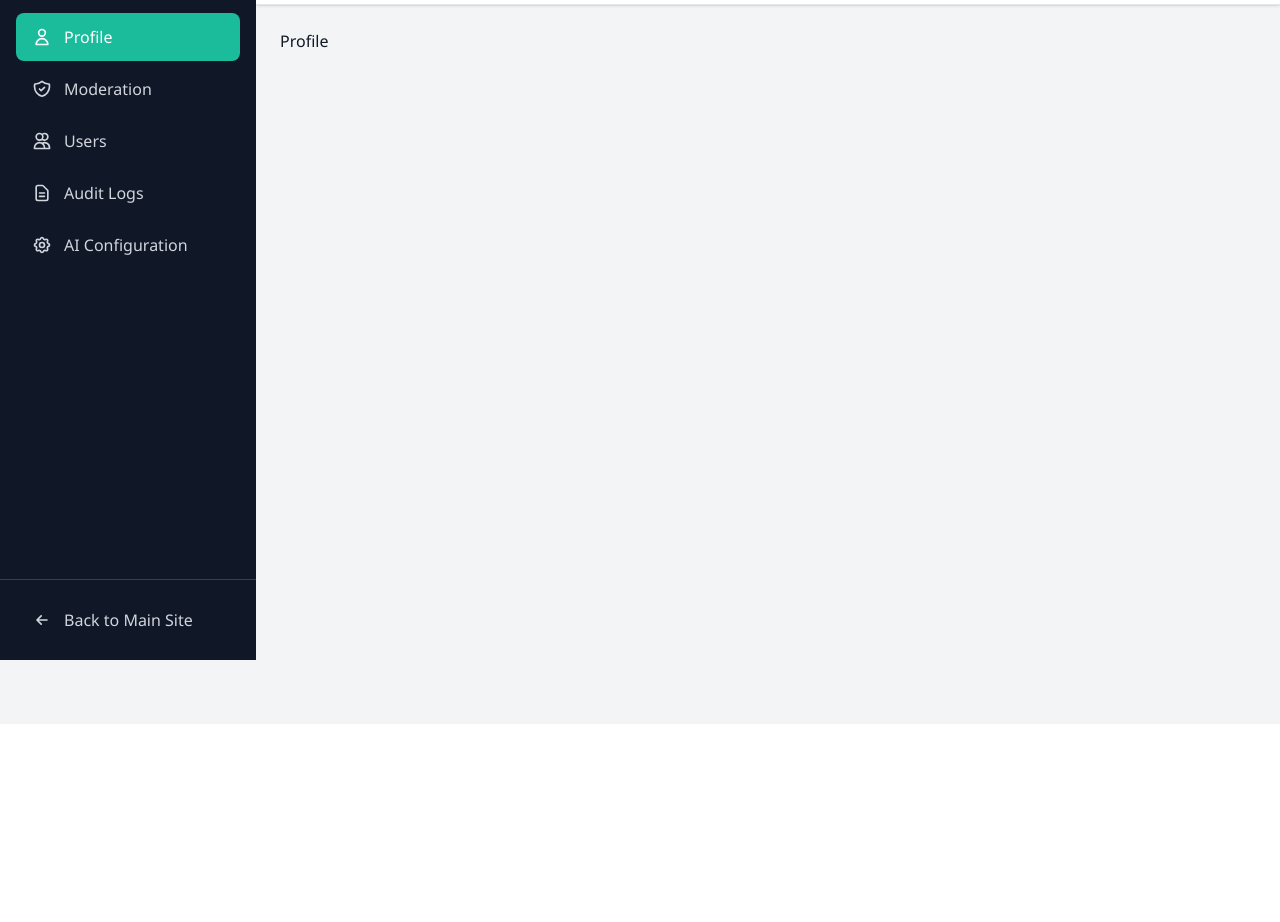
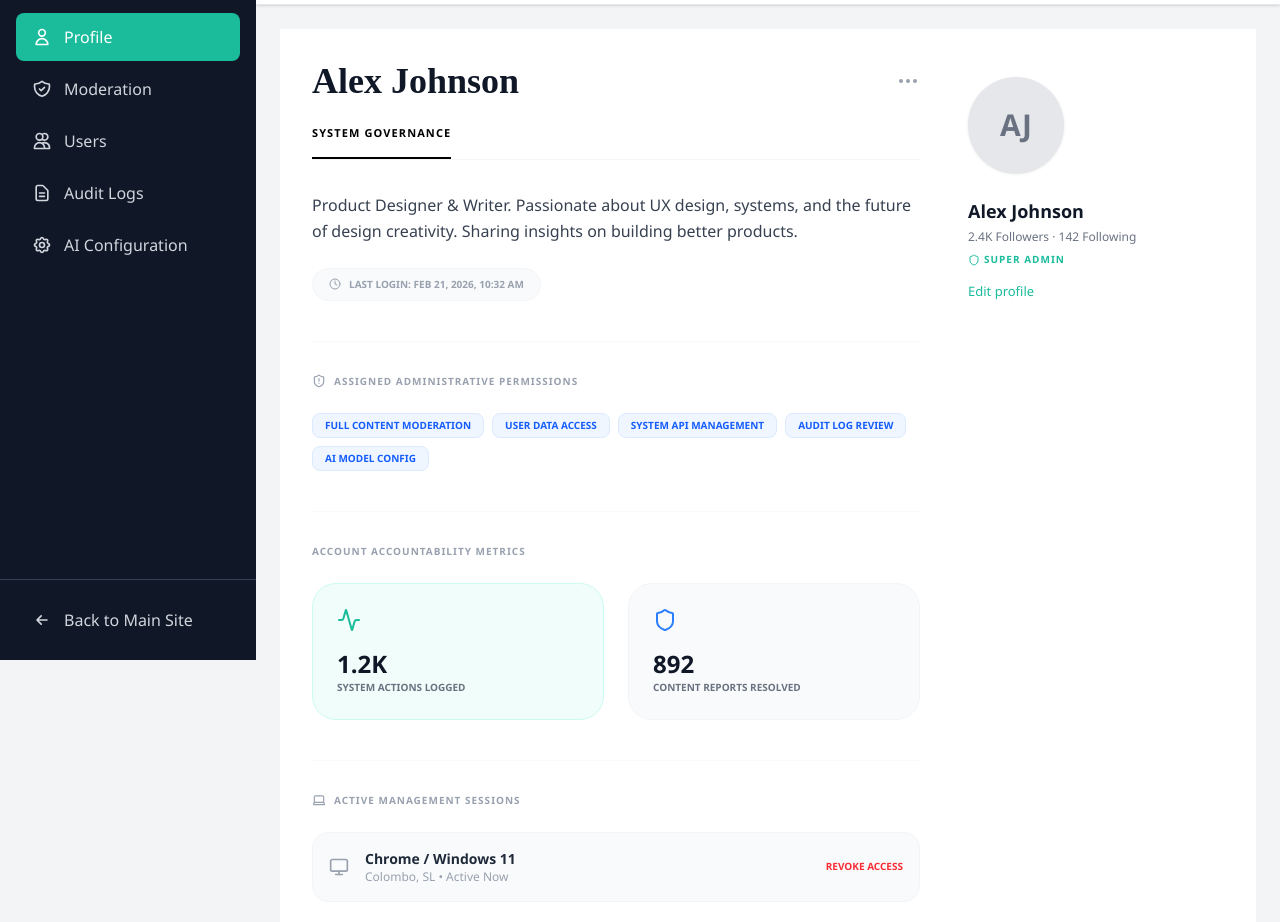
Before and after one commit to dulanprabashwara/software-project-, a Next.js app in the folder easy-blogger/: page /admin/profile in a window 1280 px wide. Shown: the part 140-1062 px from the top of the page. Before the commit the page ends 864 px from the top, so only its background shows below. Built offline with nearby package versions, Linux system fonts and the light colour scheme; no server answers.

Commit message:
feat: Profile page

```diff
--- a/easy-blogger/app/(main)/admin/profile/page.jsx
+++ b/easy-blogger/app/(main)/admin/profile/page.jsx
@@ -1,10 +1,105 @@
-// Admin Profile Page
+"use client";
+import Link from "next/link";
+import { MoreHorizontal, Shield, Activity, Clock, Laptop, ShieldAlert, Monitor } from "lucide-react";
 
-export default function AdminProfile() {
+export default function AdminProfilePage() {
+  const adminData = {
+    name: "Alex Johnson",
+    role: "Super Admin",
+    email: "alex.johnson@easyblogger.com",
+    lastLogin: "Feb 21, 2026, 10:32 AM",
+    bio: "Product Designer & Writer. Passionate about UX design, systems, and the future of design creativity. Sharing insights on building better products.",
+    stats: { actions: "1.2K", resolved: "892", followers: "2.4K", following: "142" },
+    permissions: ["Full Content Moderation", "User Data Access", "System API Management", "Audit Log Review", "AI Model Config"],
+    sessions: [
+      { device: "Chrome / Windows 11", location: "Colombo, SL", status: "Active Now" },
+    ]
+  };
+
   return (
-    <div>
-      <h1>Profile</h1>
-      {/* Admin Profile Content */}
+    <div className="flex gap-12 p-8 bg-white max-w-7xl mx-auto">
+      <div className="flex-1">
+        <div className="flex justify-between items-center mb-6">
+          <h1 className="text-4xl font-bold text-gray-900" style={{ fontFamily: "serif" }}>{adminData.name}</h1>
+          <button className="text-gray-400 hover:text-gray-600"><MoreHorizontal size={24} /></button>
+        </div>
+
+        <div className="flex gap-8 border-b border-gray-100 mb-8 text-sm font-medium">
+          <button className="text-black border-b-2 border-black pb-4 font-semibold uppercase tracking-widest text-[11px]">System Governance</button>
+        </div>
+
+        <div className="space-y-10">
+          <section>
+            <p className="text-[#374151] leading-relaxed text-base mb-6">
+              {adminData.bio}
+            </p>
+            <div className="flex gap-4">
+              <div className="flex items-center gap-2 text-[10px] font-bold text-gray-400 bg-gray-50 px-4 py-2 rounded-full border border-gray-100 uppercase">
+                <Clock size={12} /> Last Login: {adminData.lastLogin}
+              </div>
+            </div>
+          </section>
+
+          {/* CMS FEATURE: PERMISSION MAPPING (RBAC) */}
+          <section className="pt-8 border-t border-gray-50">
+            <h3 className="text-[10px] font-bold text-gray-400 uppercase tracking-widest mb-6 flex items-center gap-2">
+              <ShieldAlert size={14} /> Assigned Administrative Permissions
+            </h3>
+            <div className="flex flex-wrap gap-2">
+              {adminData.permissions.map((perm, i) => (
+                <span key={i} className="px-3 py-1 bg-blue-50 text-blue-600 border border-blue-100 text-[10px] font-bold rounded-lg uppercase">
+                  {perm}
+                </span>
+              ))}
+            </div>
+          </section>
+
+          <section className="pt-8 border-t border-gray-50">
+            <h3 className="text-[10px] font-bold text-gray-400 uppercase tracking-widest mb-6">Account Accountability Metrics</h3>
+            <div className="grid grid-cols-2 gap-6">
+              <div className="p-6 bg-[#F0FDFA] rounded-3xl border border-[#CCFBF1]">
+                <Activity className="text-[#1ABC9C] mb-4" size={24} />
+                <h4 className="text-2xl font-black text-gray-900">{adminData.stats.actions}</h4>
+                <p className="text-[10px] font-bold text-gray-500 uppercase">System Actions Logged</p>
+              </div>
+              <div className="p-6 bg-gray-50 rounded-3xl border border-gray-100">
+                <Shield className="text-blue-500 mb-4" size={24} />
+                <h4 className="text-2xl font-black text-gray-900">{adminData.stats.resolved}</h4>
+                <p className="text-[10px] font-bold text-gray-500 uppercase">Content Reports Resolved</p>
+              </div>
+            </div>
+          </section>
+
+          {/* CMS FEATURE: SESSION MANAGEMENT */}
+          <section className="pt-8 border-t border-gray-50">
+            <h3 className="text-[10px] font-bold text-gray-400 uppercase tracking-widest mb-6 flex items-center gap-2">
+               <Laptop size={14} /> Active Management Sessions
+            </h3>
+            {adminData.sessions.map((session, i) => (
+               <div key={i} className="flex items-center justify-between p-4 bg-gray-50 rounded-2xl border border-gray-100">
+                  <div className="flex items-center gap-4">
+                    <Monitor className="text-gray-400" size={20} />
+                    <div>
+                      <p className="text-sm font-bold text-gray-800">{session.device}</p>
+                      <p className="text-xs text-gray-400">{session.location} • {session.status}</p>
+                    </div>
+                  </div>
+                  <button className="text-[10px] font-black text-red-500 uppercase hover:underline">Revoke Access</button>
+               </div>
+            ))}
+          </section>
+        </div>
+      </div>
+
+      <div className="w-64 pt-4 sticky top-8 h-fit">
+        <div className="w-24 h-24 bg-gray-200 rounded-full mb-6 flex items-center justify-center text-gray-500 text-3xl font-bold shadow-sm">AJ</div>
+        <h2 className="text-lg font-bold text-gray-900 mb-1">{adminData.name}</h2>
+        <div className="text-xs text-gray-500 space-y-1 mb-4">
+          <p>{adminData.stats.followers} Followers · {adminData.stats.following} Following</p>
+          <p className="font-bold text-[#1ABC9C] uppercase text-[10px] tracking-widest mt-2 flex items-center gap-1"><Shield size={12} /> {adminData.role}</p>
+        </div>
+        <Link href="/admin/profile/edit" className="text-[#1ABC9C] text-sm font-medium hover:underline block mb-8 text-[13px]">Edit profile</Link>
+      </div>
     </div>
   );
 }
```
